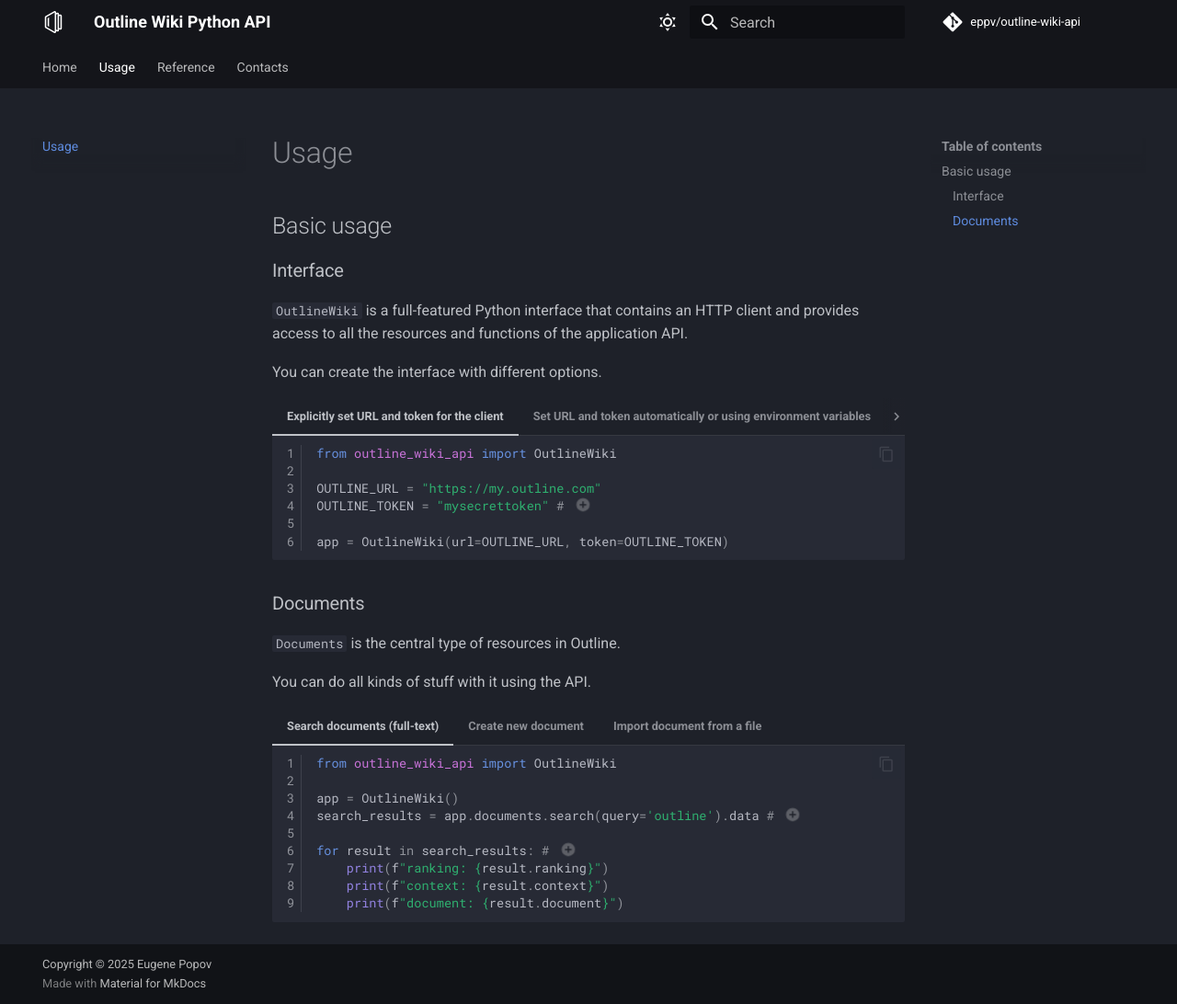
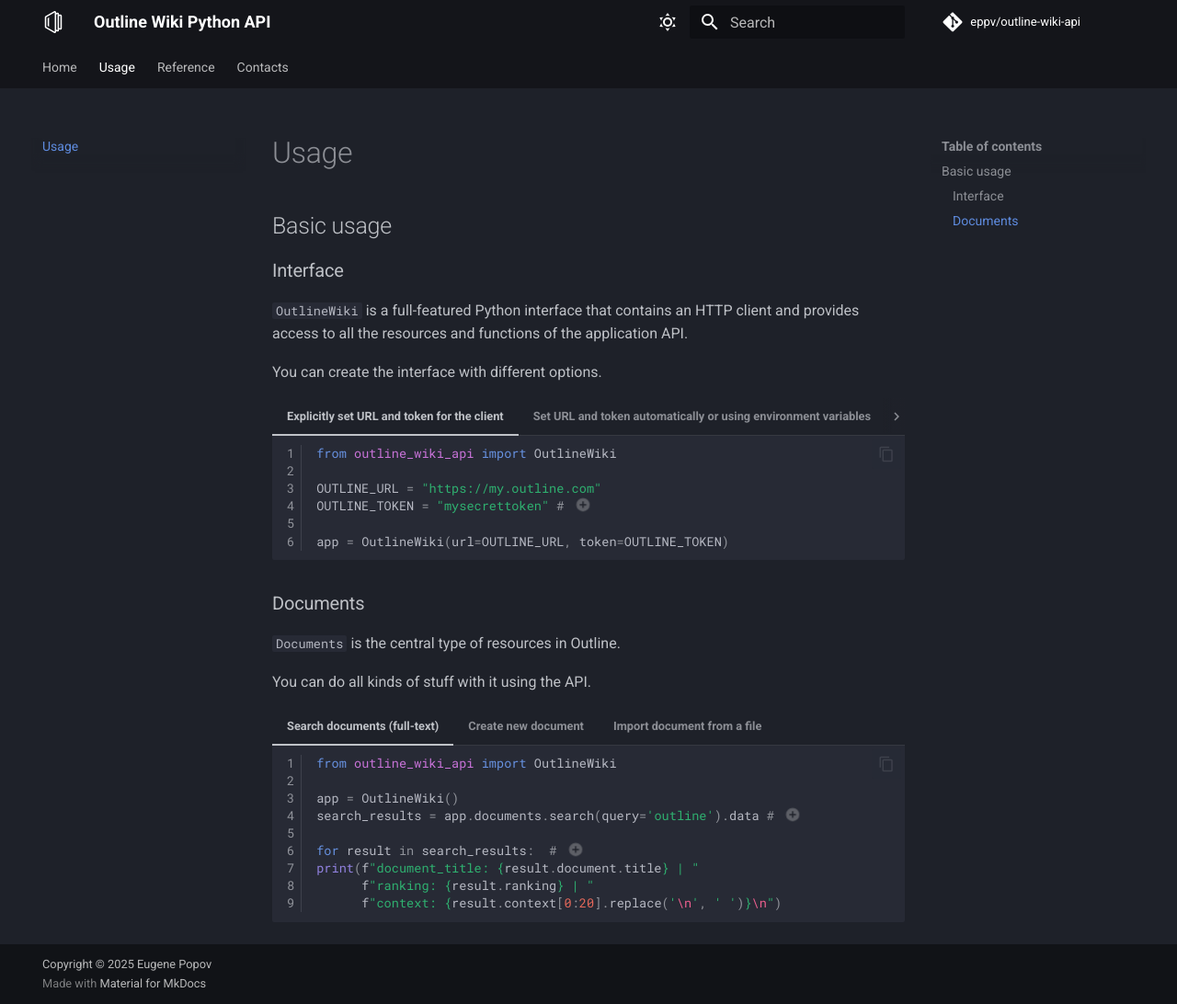
Before and after one commit to eppv/outline-wiki-api, an MkDocs documentation site: the page built from docs/usage.md, in a window 1280 px wide and 1092 px high. Shown: the whole window at 92% size. Built offline with MkDocs 1.6.1 and Material for MkDocs 9.7.7, drawn with Linux system fonts in a browser that asks for light colours; comment, search, counter and statistics services are not loaded.

````diff
--- a/docs/usage.md
+++ b/docs/usage.md
@@ -54,10 +54,10 @@ You can do all kinds of stuff with it using the API.
     app = OutlineWiki()
     search_results = app.documents.search(query='outline').data # (1)
 
-    for result in search_results: # (2)
-        print(f"ranking: {result.ranking}")
-        print(f"context: {result.context}")
-        print(f"document: {result.document}")
+    for result in search_results:  # (2)
+    print(f"document_title: {result.document.title} | "
+          f"ranking: {result.ranking} | "
+          f"context: {result.context[0:20].replace('\n', ' ')}\n")
     ```
 
     1.  Execute the search query
--- a/outline_wiki_api/__init__.py
+++ b/outline_wiki_api/__init__.py
@@ -12,7 +12,7 @@ class OutlineWiki:
             self,
             token: Optional[str] = None,
             url: Optional[str] = None,
-            logging_level: int = logging.INFO
+            logging_level: int = logging.WARNING
     ) -> None:
         self.url = get_base_url(url)
         self._token = get_token(token)
````
